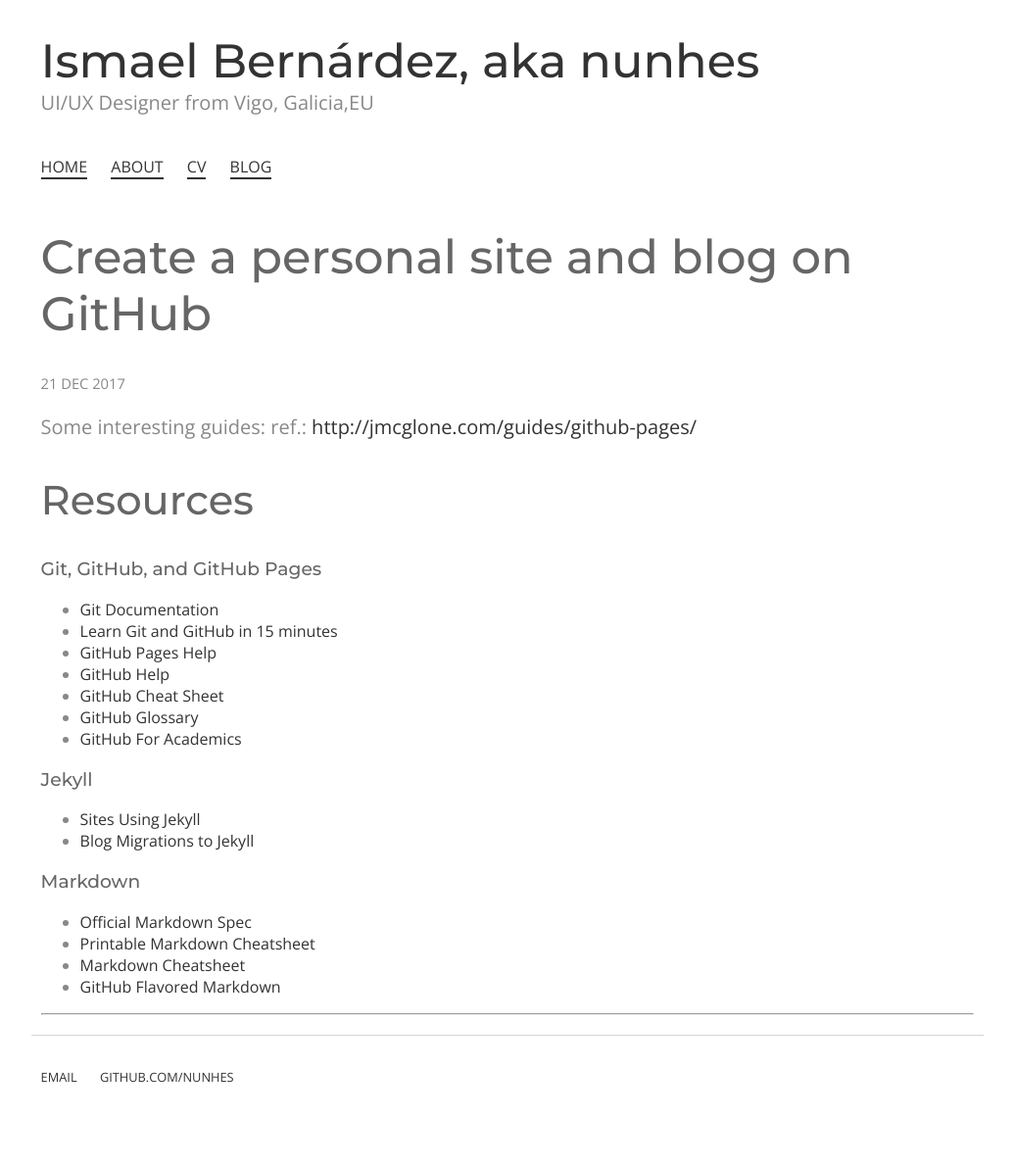
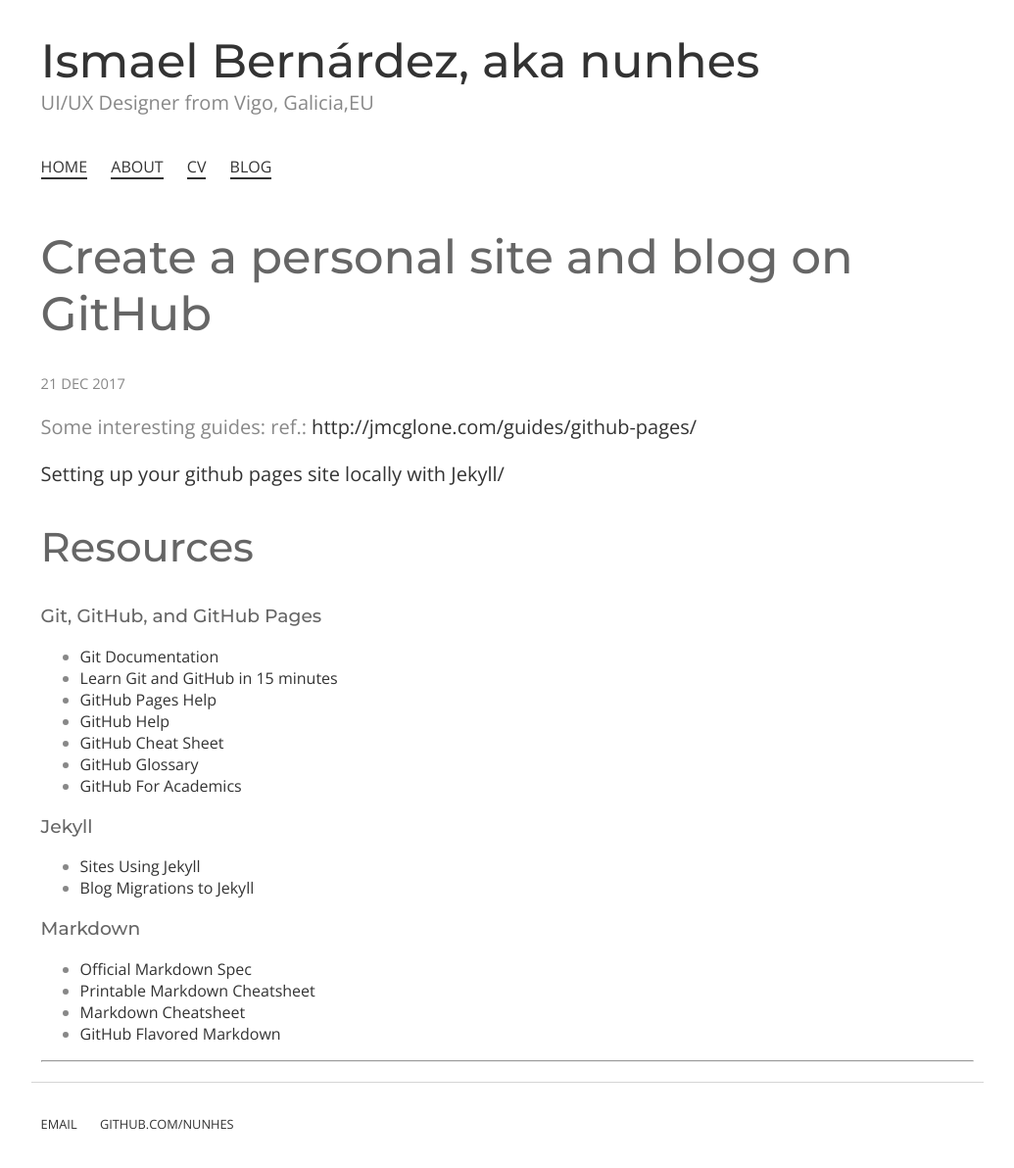
Before and after one commit to nunhes/nunhes.github.io, a Jekyll site: the page built from _posts/2017-12-21-try-with-git-and-jekyll.md, in a window 1280 px wide, cut to the strip 193-1429 px from the top of the page. Shown: the top 1192 px of the strip at 98% size, without its empty margins (122-1157 px from the left). Built offline with Jekyll 4.4.1, drawn with Linux system fonts in a browser that asks for light colours.

Commit message:
restyling

```diff
--- a/_posts/2017-12-21-try-with-git-and-jekyll.md
+++ b/_posts/2017-12-21-try-with-git-and-jekyll.md
@@ -6,6 +6,8 @@
 ---
 Some interesting guides:
 ref.: [http://jmcglone.com/guides/github-pages/](http://jmcglone.com/guides/github-pages/)
+
+[Setting up your github pages site locally with Jekyll/](https://help.github.com/articles/setting-up-your-github-pages-site-locally-with-jekyll/)
 
 <h2 id="resources">Resources</h2>
 <h3>Git, GitHub, and GitHub Pages</h3>
```
